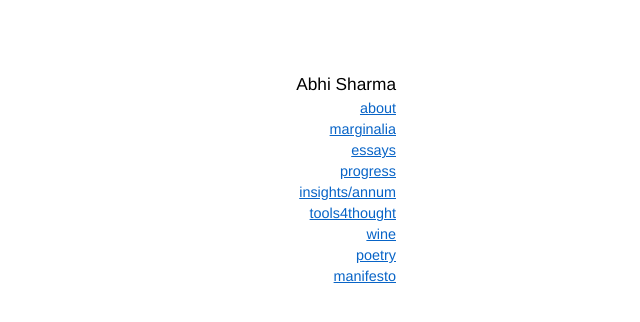
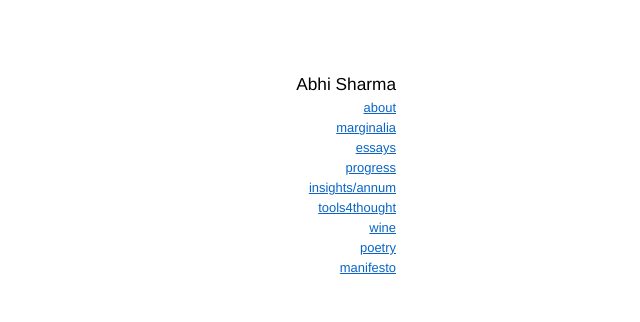
Before and after one commit to abhisharmab/abhisharmab.github.io, a Jekyll site: the page built from index.html, in a window 1280 px wide. Shown: the top 322 px of the page, without its empty margins (640-1280 px from the left). Built offline with Jekyll 4.4.1, drawn with Linux system fonts in a browser that asks for light colours.

Commit message:
css edits

```diff
--- a/css/main.css
+++ b/css/main.css
@@ -13,7 +13,7 @@ h3 { font-size: 1.3em; }
 h4 { font-size: 1.1em; }
 
 .menu ul { font-size: 0.9em; font-family: 'Helvetica'; padding: 0px; list-style: none; text-align: right; float: right;}
-.menu ul li { font-size: 1em; font-family: 'Helvetica'; list-style: none; margin-right: 20px; margin-bottom: 5px; }
+.menu ul li { font-size: 0.9em; font-family: 'Helvetica'; list-style: none; margin-right: 20px; margin-bottom: 5px; }
 
 .menu .main { font-size: 1.2em; }
 
```
